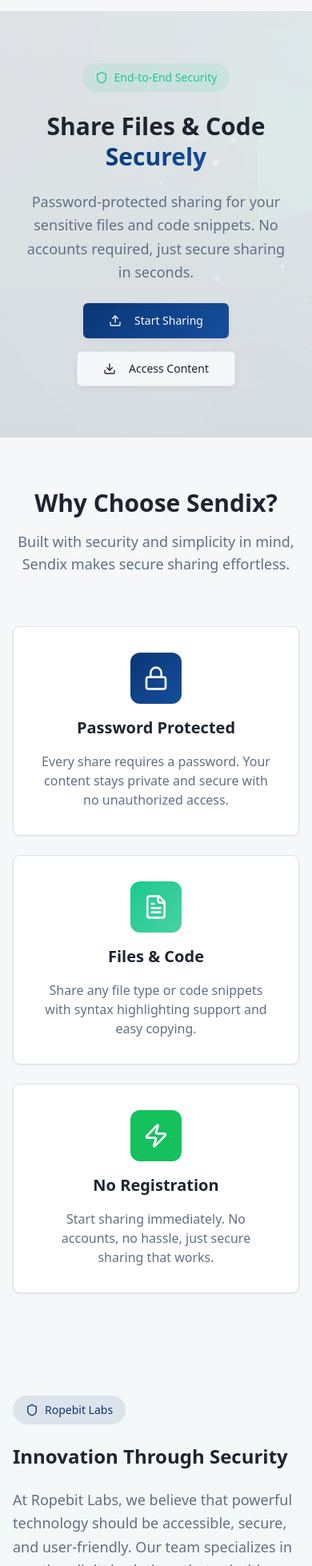
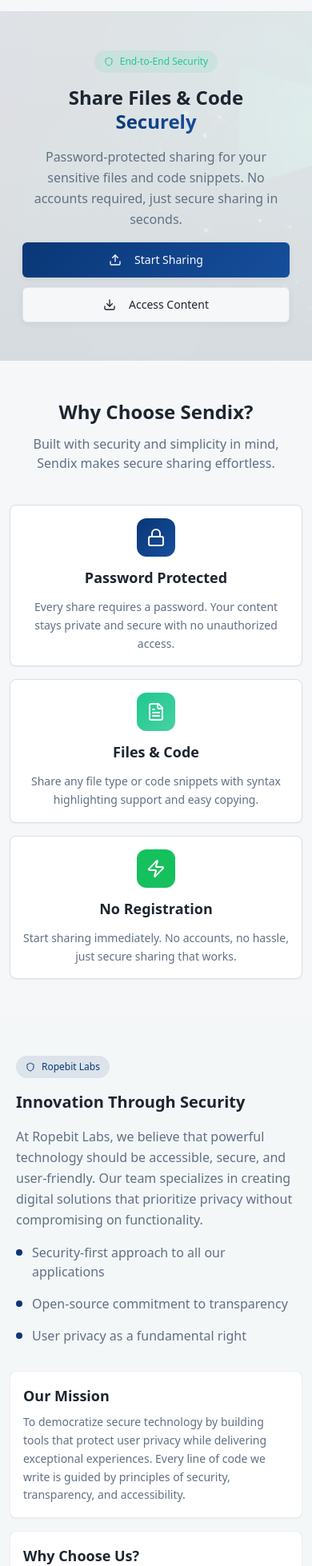
Before and after one commit to Mohith140306/codedrop, a React (Vite) app: page / in a window 390 px wide. Shown: the part 42-2000 px from the top of the page at 80% size. Built offline with nearby package versions, Linux system fonts and the light colour scheme.

Commit message:
Improve mobile responsiveness
Enhance the website's mobile-friendliness to better cater to users primarily accessing the site on mobile devices.

```diff
--- a/src/pages/Home.tsx
+++ b/src/pages/Home.tsx
@@ -18,14 +18,14 @@ const Home = () => {
           />
         </div>
 
-        <div className="relative max-w-7xl mx-auto px-4 sm:px-6 lg:px-8 py-16 sm:py-20 lg:py-24">
-          <div className="text-center space-y-6 sm:space-y-8 animate-fade-in">
-            <div className="inline-flex items-center gap-2 bg-accent/10 text-accent px-4 py-2 rounded-full text-sm font-medium animate-scale-in">
-              <Shield className="w-4 h-4" />
+        <div className="relative max-w-7xl mx-auto px-3 sm:px-6 lg:px-8 py-12 sm:py-16 lg:py-20">
+          <div className="text-center space-y-4 sm:space-y-6 lg:space-y-8 animate-fade-in">
+            <div className="inline-flex items-center gap-2 bg-accent/10 text-accent px-3 py-1.5 rounded-full text-xs sm:text-sm font-medium animate-scale-in">
+              <Shield className="w-3 h-3 sm:w-4 sm:h-4" />
               End-to-End Security
             </div>
 
-            <h1 className="text-3xl sm:text-4xl md:text-5xl lg:text-6xl font-bold text-foreground leading-tight">
+            <h1 className="text-2xl sm:text-3xl md:text-4xl lg:text-5xl xl:text-6xl font-bold text-foreground leading-tight px-2">
               Share Files & Code
               <br />
               <span className="gradient-primary bg-clip-text text-transparent">
@@ -33,21 +33,21 @@ const Home = () => {
               </span>
             </h1>
 
-            <p className="text-lg sm:text-xl text-muted-foreground max-w-2xl mx-auto leading-relaxed px-4">
+            <p className="text-base sm:text-lg lg:text-xl text-muted-foreground max-w-2xl mx-auto leading-relaxed px-4 sm:px-6">
               Password-protected sharing for your sensitive files and code snippets.
               No accounts required, just secure sharing in seconds.
             </p>
 
-            <div className="flex flex-col sm:flex-row gap-4 justify-center items-center mt-8">
-              <Link to="/send">
-                <Button size="lg" className="gradient-primary hover:shadow-medium transition-all duration-300 hover-scale">
-                  <Upload className="w-5 h-5 mr-2" />
+            <div className="flex flex-col sm:flex-row gap-3 sm:gap-4 justify-center items-center mt-6 sm:mt-8 px-4">
+              <Link to="/send" className="w-full sm:w-auto">
+                <Button size="lg" className="w-full sm:w-auto gradient-primary hover:shadow-medium transition-all duration-300 hover-scale px-6 py-3 text-sm sm:text-base">
+                  <Upload className="w-4 h-4 sm:w-5 sm:h-5 mr-2" />
                   Start Sharing
                 </Button>
               </Link>
-              <Link to="/get">
-                <Button variant="outline" size="lg" className="hover-scale">
-                  <Download className="w-5 h-5 mr-2" />
+              <Link to="/get" className="w-full sm:w-auto">
+                <Button variant="outline" size="lg" className="w-full sm:w-auto hover-scale px-6 py-3 text-sm sm:text-base">
+                  <Download className="w-4 h-4 sm:w-5 sm:h-5 mr-2" />
                   Access Content
                 </Button>
               </Link>
@@ -57,44 +57,44 @@ const Home = () => {
       </section>
 
       {/* Features Section */}
-      <section className="py-16 sm:py-20 bg-background">
-        <div className="max-w-7xl mx-auto px-4 sm:px-6 lg:px-8">
-          <div className="text-center mb-16 animate-fade-in">
-            <h2 className="text-3xl md:text-4xl font-bold text-foreground mb-4">
+      <section className="py-12 sm:py-16 lg:py-20 bg-background">
+        <div className="max-w-7xl mx-auto px-3 sm:px-6 lg:px-8">
+          <div className="text-center mb-10 sm:mb-12 lg:mb-16 animate-fade-in">
+            <h2 className="text-2xl sm:text-3xl lg:text-4xl font-bold text-foreground mb-3 sm:mb-4 px-2">
               Why Choose Sendix?
             </h2>
-            <p className="text-lg text-muted-foreground max-w-2xl mx-auto">
+            <p className="text-base sm:text-lg text-muted-foreground max-w-2xl mx-auto px-4">
               Built with security and simplicity in mind, Sendix makes secure sharing effortless.
             </p>
           </div>
 
-          <div className="grid grid-cols-1 sm:grid-cols-2 lg:grid-cols-3 gap-6 sm:gap-8">
-            <Card className="p-8 text-center space-y-4 shadow-soft hover:shadow-medium transition-all duration-300 hover-scale animate-fade-in" style={{ animationDelay: '0.1s' }}>
-              <div className="w-16 h-16 mx-auto gradient-primary rounded-xl flex items-center justify-center">
-                <Lock className="w-8 h-8 text-primary-foreground" />
+          <div className="grid grid-cols-1 sm:grid-cols-2 lg:grid-cols-3 gap-4 sm:gap-6 lg:gap-8">
+            <Card className="p-4 sm:p-6 lg:p-8 text-center space-y-3 sm:space-y-4 shadow-soft hover:shadow-medium transition-all duration-300 hover-scale animate-fade-in" style={{ animationDelay: '0.1s' }}>
+              <div className="w-12 h-12 sm:w-14 sm:h-14 lg:w-16 lg:h-16 mx-auto gradient-primary rounded-xl flex items-center justify-center">
+                <Lock className="w-6 h-6 sm:w-7 sm:h-7 lg:w-8 lg:h-8 text-primary-foreground" />
               </div>
-              <h3 className="text-xl font-semibold text-foreground">Password Protected</h3>
-              <p className="text-muted-foreground">
+              <h3 className="text-lg sm:text-xl font-semibold text-foreground">Password Protected</h3>
+              <p className="text-sm sm:text-base text-muted-foreground leading-relaxed">
                 Every share requires a password. Your content stays private and secure with no unauthorized access.
               </p>
             </Card>
 
-            <Card className="p-8 text-center space-y-4 shadow-soft hover:shadow-medium transition-all duration-300 hover-scale animate-fade-in" style={{ animationDelay: '0.2s' }}>
-              <div className="w-16 h-16 mx-auto gradient-accent rounded-xl flex items-center justify-center">
-                <FileText className="w-8 h-8 text-accent-foreground" />
+            <Card className="p-4 sm:p-6 lg:p-8 text-center space-y-3 sm:space-y-4 shadow-soft hover:shadow-medium transition-all duration-300 hover-scale animate-fade-in" style={{ animationDelay: '0.2s' }}>
+              <div className="w-12 h-12 sm:w-14 sm:h-14 lg:w-16 lg:h-16 mx-auto gradient-accent rounded-xl flex items-center justify-center">
+                <FileText className="w-6 h-6 sm:w-7 sm:h-7 lg:w-8 lg:h-8 text-accent-foreground" />
               </div>
-              <h3 className="text-xl font-semibold text-foreground">Files & Code</h3>
-              <p className="text-muted-foreground">
+              <h3 className="text-lg sm:text-xl font-semibold text-foreground">Files & Code</h3>
+              <p className="text-sm sm:text-base text-muted-foreground leading-relaxed">
                 Share any file type or code snippets with syntax highlighting support and easy copying.
               </p>
             </Card>
 
-            <Card className="p-8 text-center space-y-4 shadow-soft hover:shadow-medium transition-all duration-300 hover-scale animate-fade-in" style={{ animationDelay: '0.3s' }}>
-              <div className="w-16 h-16 mx-auto bg-success rounded-xl flex items-center justify-center">
-                <Zap className="w-8 h-8 text-white" />
+            <Card className="p-4 sm:p-6 lg:p-8 text-center space-y-3 sm:space-y-4 shadow-soft hover:shadow-medium transition-all duration-300 hover-scale animate-fade-in" style={{ animationDelay: '0.3s' }}>
+              <div className="w-12 h-12 sm:w-14 sm:h-14 lg:w-16 lg:h-16 mx-auto bg-success rounded-xl flex items-center justify-center">
+                <Zap className="w-6 h-6 sm:w-7 sm:h-7 lg:w-8 lg:h-8 text-white" />
               </div>
-              <h3 className="text-xl font-semibold text-foreground">No Registration</h3>
-              <p className="text-muted-foreground">
+              <h3 className="text-lg sm:text-xl font-semibold text-foreground">No Registration</h3>
+              <p className="text-sm sm:text-base text-muted-foreground leading-relaxed">
                 Start sharing immediately. No accounts, no hassle, just secure sharing that works.
               </p>
             </Card>
@@ -103,18 +103,18 @@ const Home = () => {
       </section>
 
       {/* About Ropebit Labs Section */}
-      <section className="py-16 sm:py-20 bg-muted/20">
-        <div className="max-w-7xl mx-auto px-4 sm:px-6 lg:px-8">
-          <div className="grid grid-cols-1 lg:grid-cols-2 gap-12 items-center">
-            <div className="space-y-6 animate-fade-in">
-              <div className="inline-flex items-center gap-2 bg-primary/10 text-primary px-4 py-2 rounded-full text-sm font-medium">
-                <Shield className="w-4 h-4" />
+      <section className="py-12 sm:py-16 lg:py-20 bg-muted/20">
+        <div className="max-w-7xl mx-auto px-3 sm:px-6 lg:px-8">
+          <div className="grid grid-cols-1 lg:grid-cols-2 gap-8 sm:gap-10 lg:gap-12 items-center">
+            <div className="space-y-4 sm:space-y-6 animate-fade-in px-2">
+              <div className="inline-flex items-center gap-2 bg-primary/10 text-primary px-3 py-1.5 rounded-full text-xs sm:text-sm font-medium">
+                <Shield className="w-3 h-3 sm:w-4 sm:h-4" />
                 Ropebit Labs
               </div>
-              <h2 className="text-2xl sm:text-3xl lg:text-4xl font-bold text-foreground">
+              <h2 className="text-xl sm:text-2xl lg:text-3xl xl:text-4xl font-bold text-foreground">
                 Innovation Through Security
               </h2>
-              <p className="text-lg text-muted-foreground leading-relaxed">
+              <p className="text-base sm:text-lg text-muted-foreground leading-relaxed">
                 At Ropebit Labs, we believe that powerful technology should be accessible, secure, and user-friendly.
                 Our team specializes in creating digital solutions that prioritize privacy without compromising on functionality.
               </p>
@@ -133,18 +133,18 @@ const Home = () => {
                 </div>
               </div>
             </div>
-            <div className="space-y-6 animate-fade-in" style={{ animationDelay: '0.2s' }}>
-              <Card className="p-6 shadow-soft border border-border/50">
-                <h3 className="text-xl font-semibold text-foreground mb-3">Our Mission</h3>
-                <p className="text-muted-foreground leading-relaxed">
+            <div className="space-y-4 sm:space-y-6 animate-fade-in" style={{ animationDelay: '0.2s' }}>
+              <Card className="p-4 sm:p-6 shadow-soft border border-border/50">
+                <h3 className="text-lg sm:text-xl font-semibold text-foreground mb-2 sm:mb-3">Our Mission</h3>
+                <p className="text-sm sm:text-base text-muted-foreground leading-relaxed">
                   To democratize secure technology by building tools that protect user privacy while
                   delivering exceptional experiences. Every line of code we write is guided by principles
                   of security, transparency, and accessibility.
                 </p>
               </Card>
-              <Card className="p-6 shadow-soft border border-border/50">
-                <h3 className="text-xl font-semibold text-foreground mb-3">Why Choose Us?</h3>
-                <p className="text-muted-foreground leading-relaxed">
+              <Card className="p-4 sm:p-6 shadow-soft border border-border/50">
+                <h3 className="text-lg sm:text-xl font-semibold text-foreground mb-2 sm:mb-3">Why Choose Us?</h3>
+                <p className="text-sm sm:text-base text-muted-foreground leading-relaxed">
                   With years of experience in cybersecurity and software development, we understand
                   the importance of building trust through technology. Our solutions are battle-tested,
                   regularly audited, and continuously improved.
@@ -156,17 +156,17 @@ const Home = () => {
       </section>
 
       {/* CTA Section */}
-      <section className="py-16 sm:py-20 gradient-subtle">
-        <div className="max-w-4xl mx-auto px-4 sm:px-6 lg:px-8 text-center space-y-6 sm:space-y-8 animate-fade-in">
-          <h2 className="text-2xl sm:text-3xl lg:text-4xl font-bold text-foreground">
+      <section className="py-12 sm:py-16 lg:py-20 gradient-subtle">
+        <div className="max-w-4xl mx-auto px-3 sm:px-6 lg:px-8 text-center space-y-4 sm:space-y-6 lg:space-y-8 animate-fade-in">
+          <h2 className="text-xl sm:text-2xl lg:text-3xl xl:text-4xl font-bold text-foreground px-2">
             Ready to Share Securely?
           </h2>
-          <p className="text-lg text-muted-foreground max-w-2xl mx-auto">
+          <p className="text-base sm:text-lg text-muted-foreground max-w-2xl mx-auto px-4">
             Join thousands of users who trust Sendix for their secure sharing needs.
           </p>
-          <Link to="/send">
-            <Button size="lg" className="gradient-primary hover:shadow-medium transition-all duration-300 hover-scale">
-              <Upload className="w-5 h-5 mr-2" />
+          <Link to="/send" className="inline-block">
+            <Button size="lg" className="gradient-primary hover:shadow-medium transition-all duration-300 hover-scale px-6 py-3 text-sm sm:text-base">
+              <Upload className="w-4 h-4 sm:w-5 sm:h-5 mr-2" />
               Get Started Now
             </Button>
           </Link>
```
Also changed, not shown: src/pages/Get.tsx (+41 -40 lines), src/pages/Send.tsx (+19 -19 lines).
